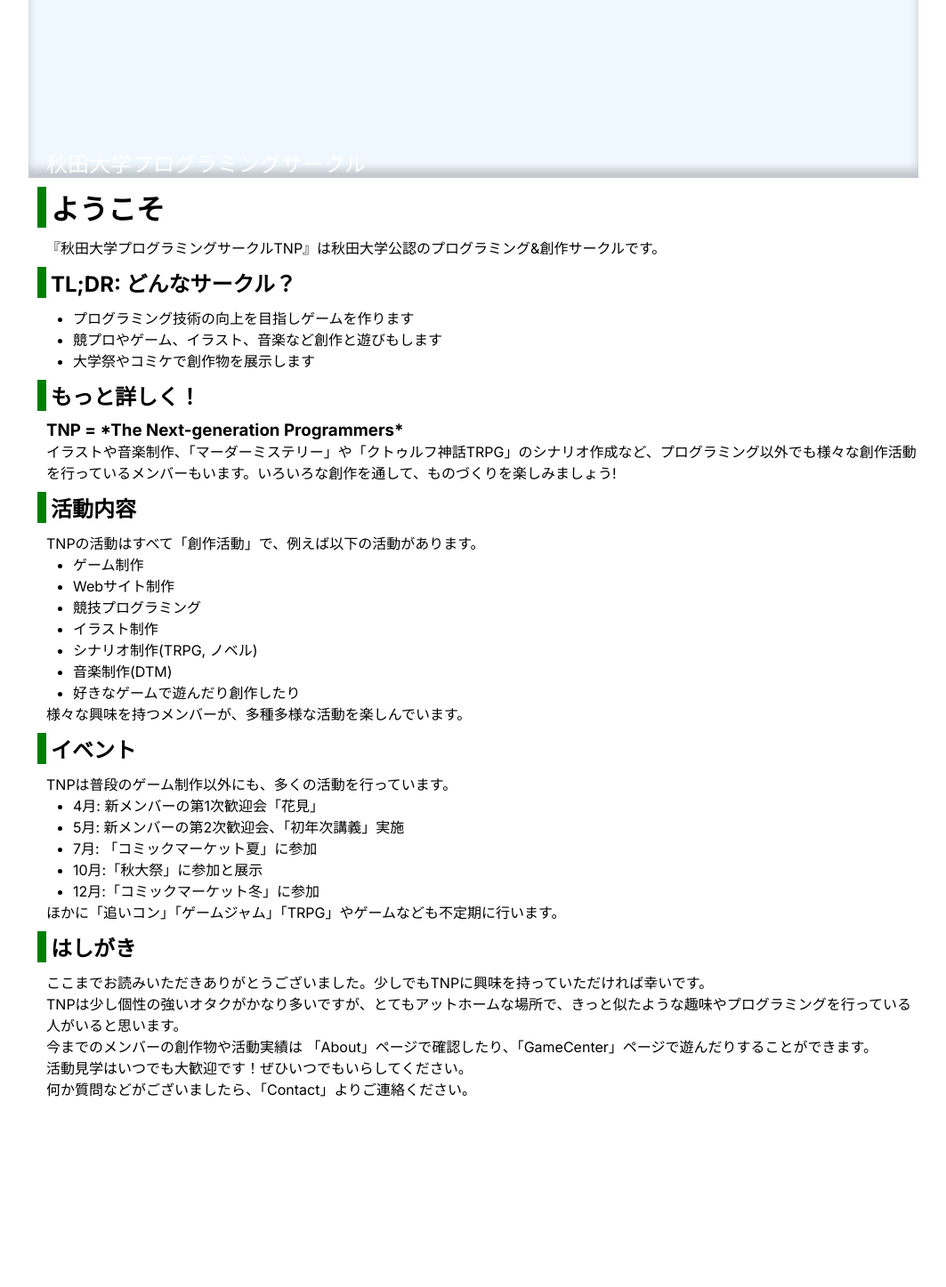
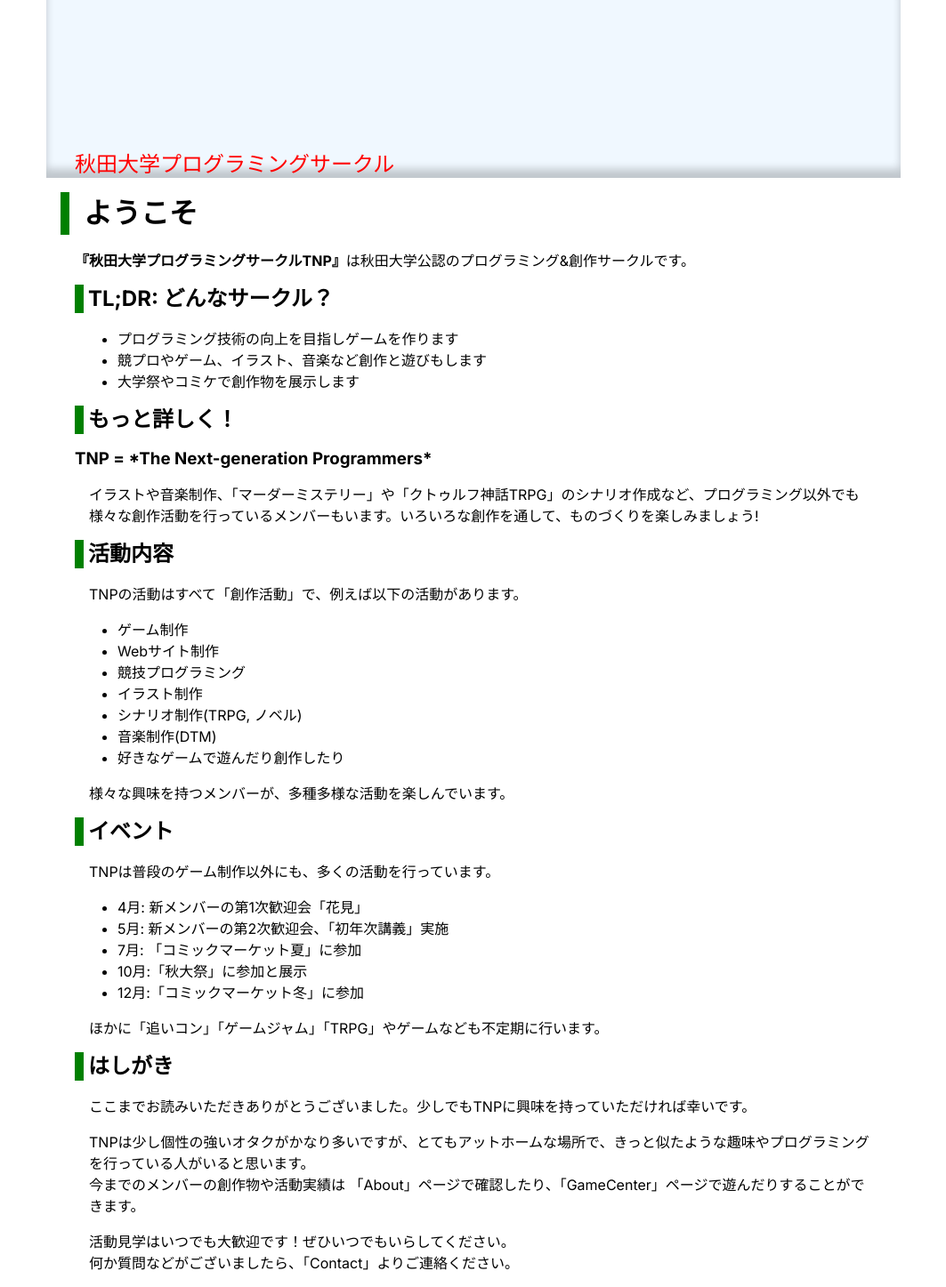
Before and after one commit to TNP-Coop-Homepage/tnp-homepage, a Next.js app: page /main in a window 1280 px wide. Shown: the whole page at 89% size, without its empty margins (108-1171 px from the left). Before the commit the page ends 1236 px from the top, so only its background shows below. Built offline with nearby package versions, Linux system fonts and the light colour scheme.

Commit message:
3/1の変更
px　ー＞ rem
margin設定
widthの変更

```diff
--- a/src/app/main/page.module.css
+++ b/src/app/main/page.module.css
@@ -6,7 +6,8 @@
     background-image: none;
     background-color: aliceblue;
     /*あとでヘッダー画像をここにつける*/
-    width: 1000px;
+    width: 100%;
+    max-width: 60rem;
     height: 200px;
     /*この下はあまり変更しないで*/
     display: flex;
@@ -15,27 +16,40 @@
     margin:0 auto;
 }
 .text_header{
-    margin-left: 20px;
-    color:white;
+    margin-left: 2rem;
+    color:red;
     font-size: x-large;
 
 }
 .main{
-    width: 1000px;
+    width: 100%;
+    max-width: 60rem;
     margin:0 auto;
     box-sizing: border-box;
 }
 .main ul{
-    margin-left: 50px;
+    margin: 1rem 2rem;
+    margin-left: 5rem;
 }
 .main p{
-    margin-left: 20px;
+    margin: 1rem 2rem;
+    margin-left: 3rem;
 }
 .hs{
+    box-sizing: border-box;
     border-left: 10px solid green;
     padding-left: 5px;
-    margin:10px;
+    margin:1rem 1rem 1rem 2rem;
+    line-height: 2rem;
 }
 .TNP{
-    margin-left: 20px;
+    margin-left: 2rem;
 }
+.main h1{
+    margin-left: 1rem;
+    padding-left: 1rem;
+    line-height: 3rem;
+}
+.main .p_first{
+    margin-left: 2rem;
+}
--- a/src/app/main/page.tsx
+++ b/src/app/main/page.tsx
@@ -4,8 +4,8 @@
                 <header className={styles.header}><span className={styles.text_header}>秋田大学プログラミングサークル</span></header>
                 <main className={styles.main}>
                     <h1 className={styles.hs}>ようこそ</h1>
-                    <p>
-                        『秋田大学プログラミングサークルTNP』は秋田大学公認のプログラミング&創作サークルです。
+                    <p className={styles.p_first}>
+                        <strong>『秋田大学プログラミングサークルTNP』</strong>は秋田大学公認のプログラミング&創作サークルです。
                     </p>
                     <h2 className={styles.hs}>TL;DR: どんなサークル？</h2>
                     <ul>
@@ -55,18 +55,22 @@
                         ここまでお読みいただきありがとうございました。少しでもTNPに興味を持っていただければ幸いです。
                     </p>
                     <p>
+                        <div>
                         TNPは少し個性の強いオタクがかなり多いですが、とてもアットホームな場所で、きっと似たような趣味やプログラミングを行っている人がいると思います。
-                    </p>
+                        </div>
                     {/*リンクを載せる*/}
-                    <p>
+                        <div>
                         今までのメンバーの創作物や活動実績は 「About」ページで確認したり、「GameCenter」ページで遊んだりすることができます。
+                        </div>
                     </p>
                     <p>
+                        <div>
                         活動見学はいつでも大歓迎です！ぜひいつでもいらしてください。
-                    </p>
+                        </div>
                     {/*リンクを載せる*/}
-                    <p>
+                        <div>
                         何か質問などがございましたら、「Contact」よりご連絡ください。
+                        </div>
                     </p>
                 </main>
             </div>
```
